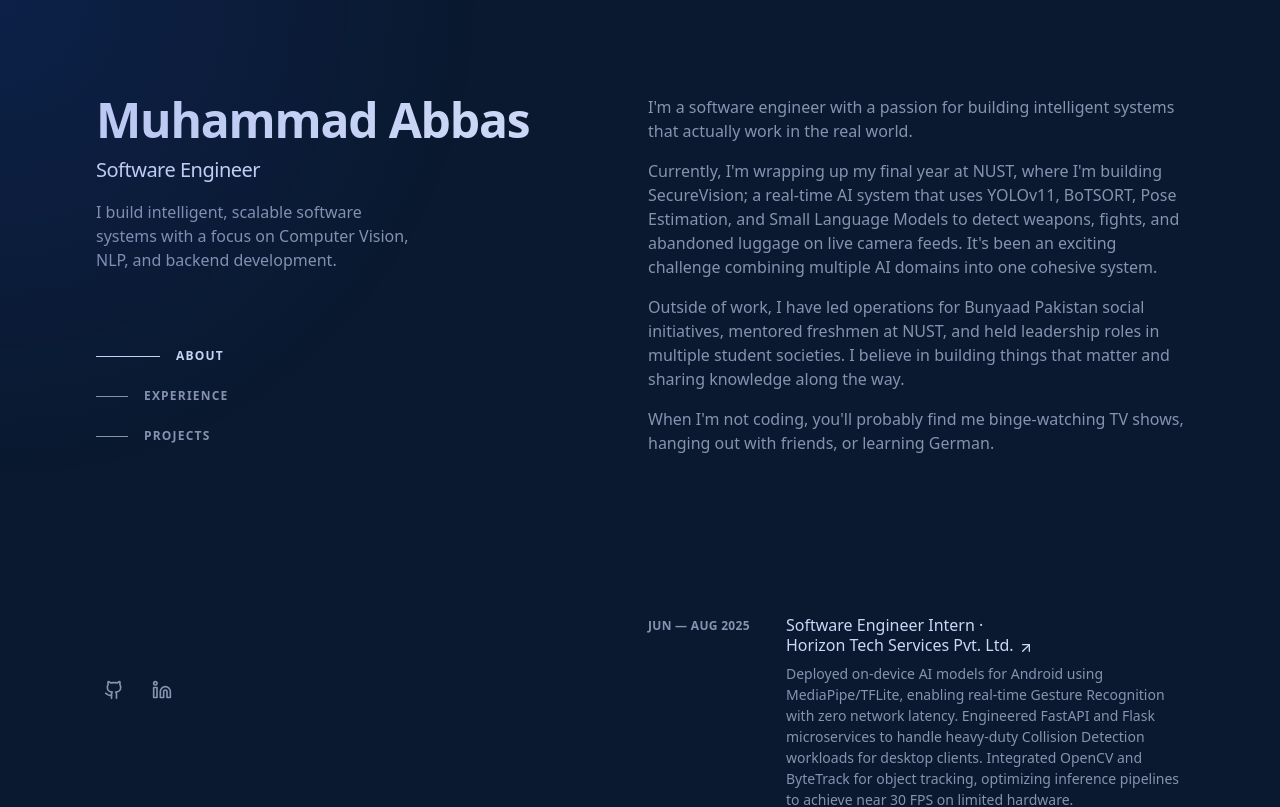
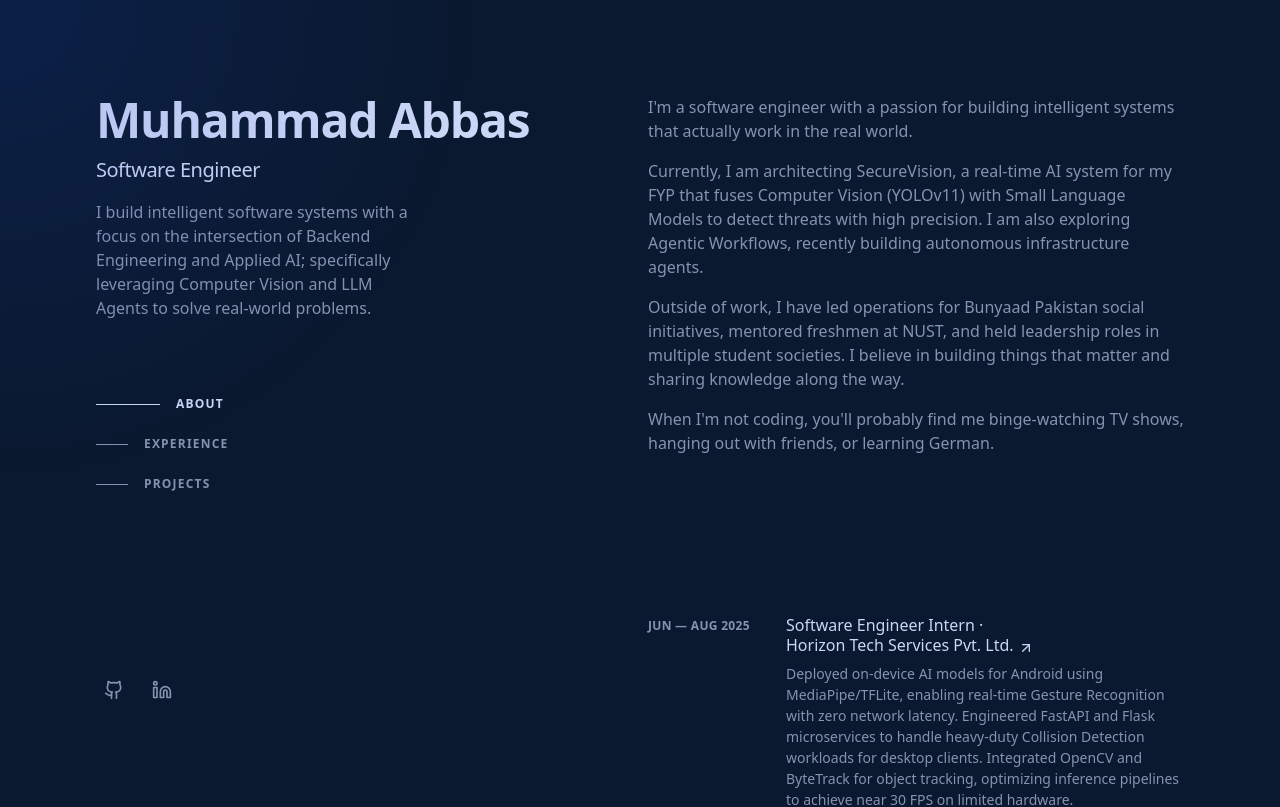
Before and after one commit to sm-abbas19/portfolio, a Next.js app: page / in a window 1280 px wide. Shown: the top 807 px of the page. Built offline with nearby package versions, Linux system fonts and the light colour scheme.

Commit message:
changes in about

```diff
--- a/src/components/About.tsx
+++ b/src/components/About.tsx
@@ -18,12 +18,7 @@ export default function About() {
         </p>
 
         <p className="mb-4">
-          Currently, I&apos;m wrapping up my final year at NUST, where I&apos;m
-          building SecureVision; a
-          real-time AI system that uses YOLOv11, BoTSORT, Pose Estimation,
-          and Small Language Models to detect weapons, fights, and abandoned luggage
-          on live camera feeds. It&apos;s been an exciting challenge combining multiple
-          AI domains into one cohesive system.
+          Currently, I am architecting SecureVision, a real-time AI system for my FYP that fuses Computer Vision (YOLOv11) with Small Language Models to detect threats with high precision. I am also exploring Agentic Workflows, recently building autonomous infrastructure agents.
         </p>
 
 
--- a/src/components/Header.tsx
+++ b/src/components/Header.tsx
@@ -35,7 +35,7 @@ export default function Header({ activeSection }: HeaderProps) {
           Software Engineer
         </h2>
         <p className="mt-4 max-w-xs leading-normal text-[#8892b0]">
-          I build intelligent, scalable software systems with a focus on Computer Vision, NLP, and backend development.
+          I build intelligent software systems with a focus on the intersection of Backend Engineering and Applied AI; specifically leveraging Computer Vision and LLM Agents to solve real-world problems.
         </p>
 
         {/* Navigation */}
```
